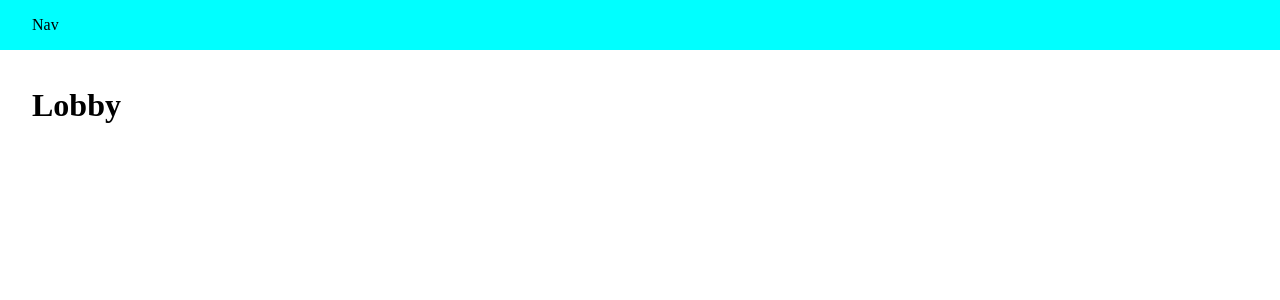
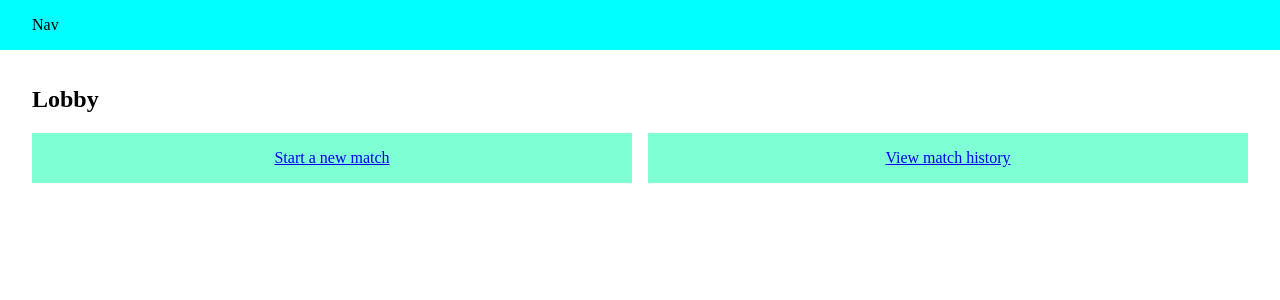
Before and after one commit to valdelaseras/nature-counts, a SvelteKit app: page /lobby in a window 1280 px wide. Shown: the top 300 px of the page. Built offline with nearby package versions, Linux system fonts and the light colour scheme.

Commit message:
[routing] fleshing out routes and page content

```diff
--- a/src/routes/(authenticated)/lobby/+page.svelte
+++ b/src/routes/(authenticated)/lobby/+page.svelte
@@ -1,3 +1,45 @@
-<header>
-	<h1>Lobby</h1>
-</header>
+<article>
+	<header>
+		<h1>Lobby</h1>
+	</header>
+
+	<section>
+		<nav>
+			<ul class="tile-list">
+				<li>
+					<a href="/match/new">Start a new match</a>
+				</li>
+				<li>
+					<a href="/match/history">View match history</a>
+				</li>
+			</ul>
+		</nav>
+	</section>
+</article>
+
+<style lang="css">
+	.tile-list {
+			padding-left: 0;
+			list-style: none;
+			display: flex;
+			flex-wrap: wrap;
+			gap: 1rem;
+
+      li {
+          width: calc(50% - 0.5rem);
+
+          a {
+              background-color: aquamarine;
+              width: 100%;
+              display: flex;
+              justify-content: center;
+              padding: 1rem;
+              box-sizing: border-box;
+          }
+
+					a:hover, a:focus {
+              background-color: mediumaquamarine;
+					}
+			}
+	}
+</style>
--- a/static/styles/components/form.css
+++ b/static/styles/components/form.css
@@ -17,3 +17,7 @@ form,
 	display: flex;
 	gap: 1rem;
 }
+
+input {
+	padding: 5px 10px;
+}
```
